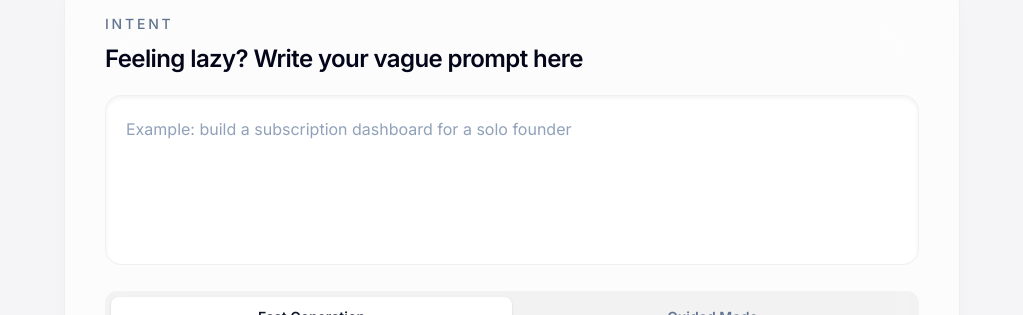
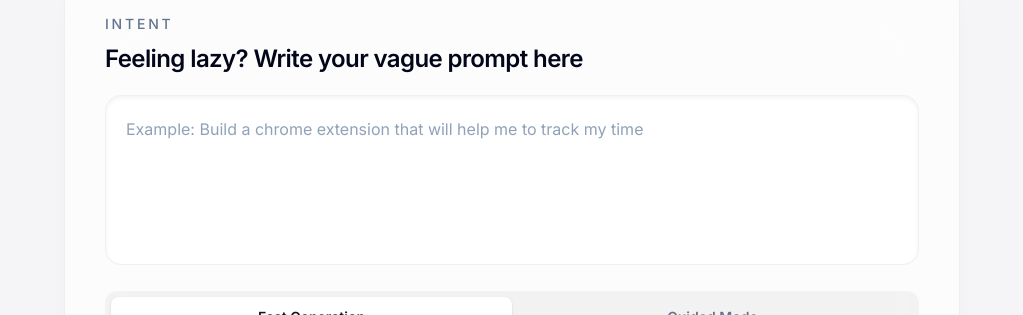
Before and after one commit to Nidan73/prompt-generator, a Next.js app: page / in a window 1280 px wide. Shown: the part 626-941 px from the top of the page, without its empty margins (128-1151 px from the left). Built offline with nearby package versions, Linux system fonts and the light colour scheme.

Commit message:
added placeholder

```diff
--- a/app/page.tsx
+++ b/app/page.tsx
@@ -691,7 +691,7 @@ export default function Home() {
                   }, 400);
                 }
               }}
-              placeholder="Example: build a subscription dashboard for a solo founder"
+              placeholder="Example: Build a chrome extension that will help me to track my time"
               className="mt-5 min-h-[120px] sm:min-h-[170px] w-full resize-none rounded-2xl border border-black/[0.06] bg-white/90 shadow-inner p-5 text-base leading-relaxed text-slate-950 outline-none transition placeholder:text-slate-400 focus:border-blue-400 focus:bg-white focus:ring-4 focus:ring-blue-500/10 dark:border-white/[0.1] dark:bg-[#1c1c1e] dark:text-white dark:placeholder:text-slate-600 dark:focus:border-blue-500 dark:focus:bg-gray-950"
             />
             <AnimatePresence>
```
